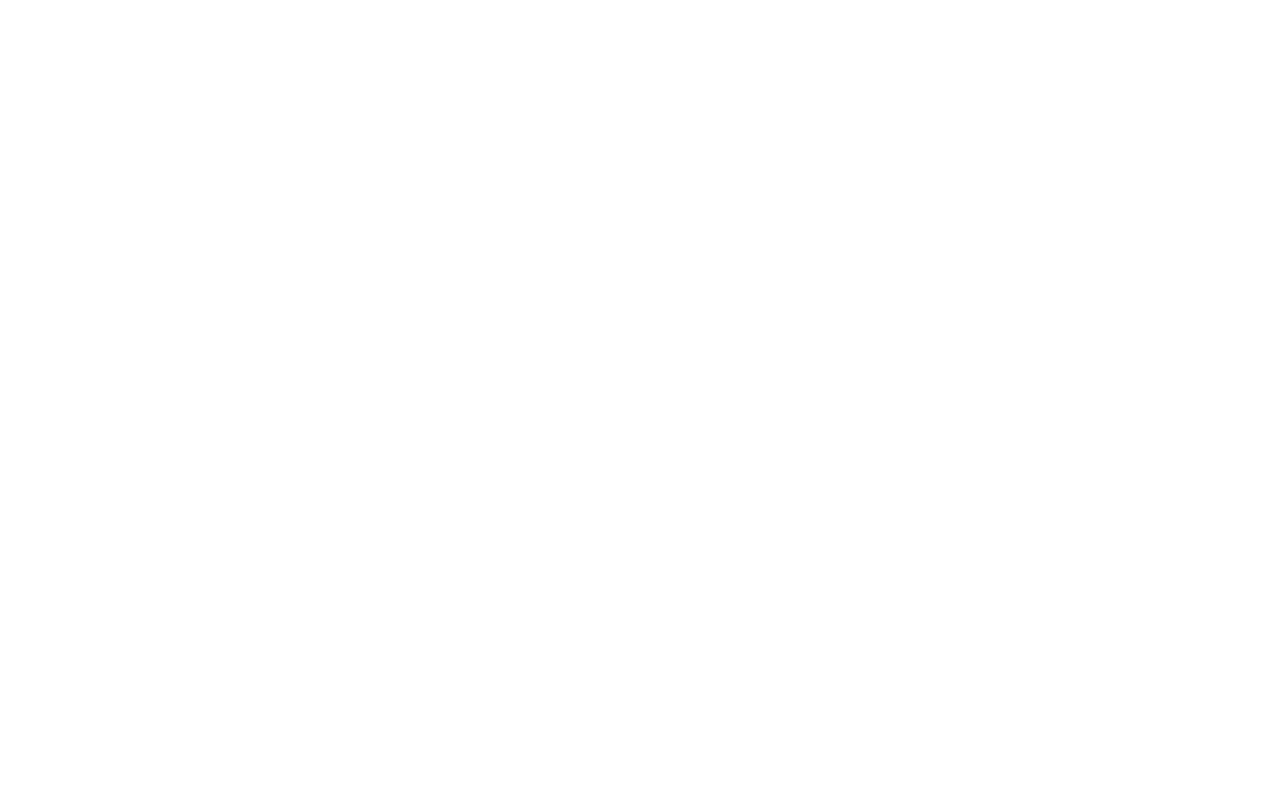
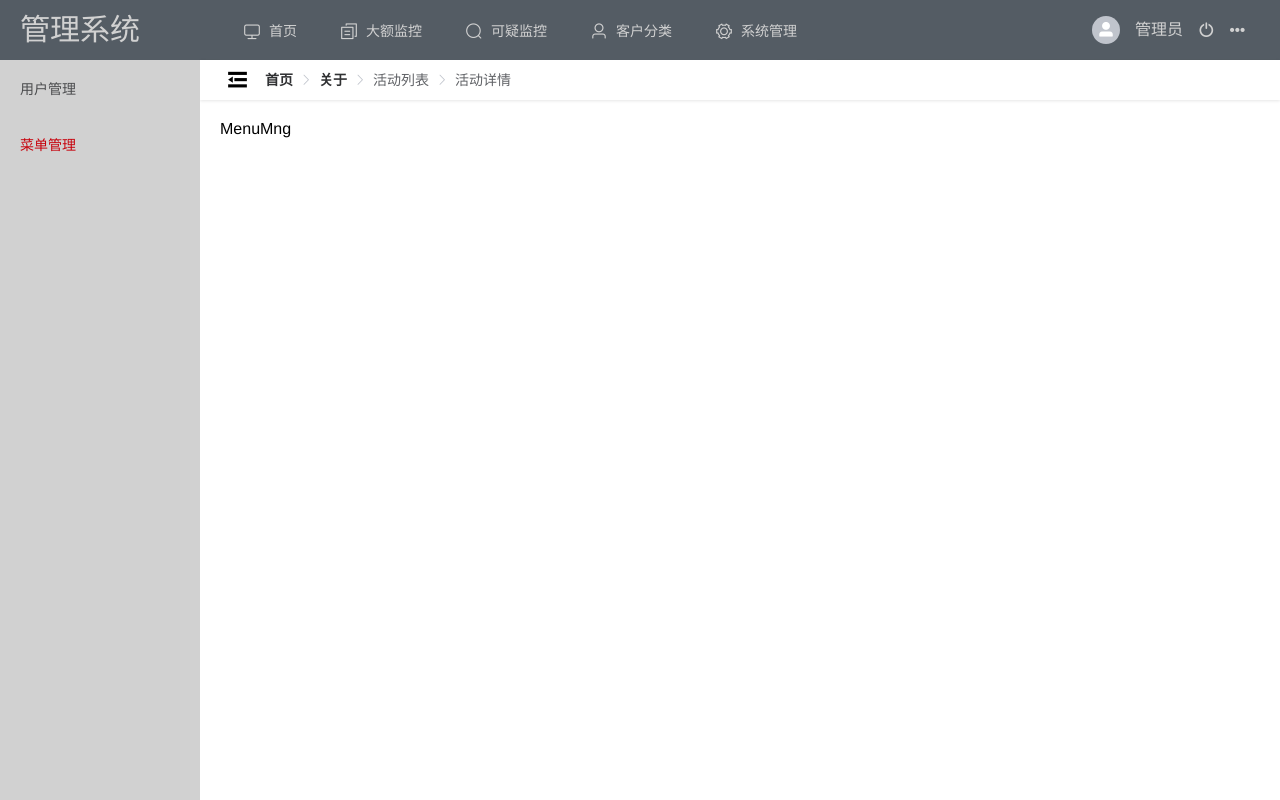
Before and after one commit to MokaiLee/cool-house, a Vue app: page /#/sys/menu_mng in a window 1280 px wide. Built offline with nearby package versions, Linux system fonts and the light colour scheme.

Commit message:
菜单数据渲染、route联动高亮

```diff
--- a/src/components/Aside.vue
+++ b/src/components/Aside.vue
@@ -1,7 +1,7 @@
 <template>
   <div>
     <el-menu
-            default-active="2"
+            :default-active="currentActive"
             class="el-menu-vertical-demo"
             @open="handleOpen"
             @close="handleClose"
@@ -27,7 +27,19 @@
     },
     data() {
       return {
-        menuData: []
+
+      }
+    },
+    computed: {
+      menuData() {
+        return this.$store.state.menus.filter(menu => {
+          return menu.url === '/' + this.$route.path.match(/\/(\S*)\//)[1]
+        })[0].children
+      },
+      currentActive() {
+        return this.menuData.filter(menu => {
+          return menu.url === this.$route.path
+        })[0].id
       }
     },
     methods: {
--- a/src/components/Header.vue
+++ b/src/components/Header.vue
@@ -4,6 +4,7 @@
       <span>{{title}}</span>
     </div>
     <el-menu
+            router
             :default-active="activeIndex2"
             class="el-menu-demo"
             mode="horizontal"
@@ -11,35 +12,23 @@
             background-color="#545c64"
             text-color="#d1d1d1"
             active-text-color="#c7000b">
-      <el-menu-item index="1">
+      <el-menu-item index="I01" route="/home">
         <i class="el-icon-monitor h-menu-icon"></i>
         <span>首页</span>
       </el-menu-item>
-      <el-menu-item index="2">
+      <el-menu-item index="M02" route="/large">
         <i class="el-icon-document-copy h-menu-icon"></i>
         <span>大额监控</span>
       </el-menu-item>
-      <el-menu-item index="3">
+      <el-menu-item index="M03" route="/suspicious">
         <i class="el-icon-search h-menu-icon"></i>
         <span>可疑监控</span>
       </el-menu-item>
-      <el-menu-item index="4">
+      <el-menu-item index="M04" route="/classify">
         <i class="el-icon-user h-menu-icon"></i>
-        <span>客户风险分类</span>
+        <span>客户分类</span>
       </el-menu-item>
-      <el-submenu index="6">
-        <template slot="title">智能模型训练平台</template>
-        <el-menu-item index="6-1">选项1</el-menu-item>
-        <el-menu-item index="6-2">选项2</el-menu-item>
-        <el-menu-item index="6-3">选项3</el-menu-item>
-        <el-submenu index="6-4">
-          <template slot="title">选项4</template>
-          <el-menu-item index="6-4-1">选项1</el-menu-item>
-          <el-menu-item index="6-4-2">选项2</el-menu-item>
-          <el-menu-item index="6-4-3">选项3</el-menu-item>
-        </el-submenu>
-      </el-submenu>
-      <el-menu-item index="5">
+      <el-menu-item index="M05" route="/sys">
         <i class="el-icon-setting h-menu-icon"></i>
         <span>系统管理</span>
       </el-menu-item>
--- a/src/components/MenuItem.vue
+++ b/src/components/MenuItem.vue
@@ -2,13 +2,13 @@
   <el-submenu v-if="data.children && data.children.length > 0" :index="data.id">
     <template slot="title">
       <i v-if="data.icon" :class="'el-icon-' + data.icon"></i>
-      <span>{{data.label}}</span>
+      <span>{{data.name}}</span>
     </template>
     <menu-item v-for="child in data.children" :data="child" :key="child.id"></menu-item>
   </el-submenu>
   <el-menu-item v-else :index="data.id" :route="data.url">
     <i v-if="data.icon" :class="'el-icon-' + data.icon"></i>
-    <span>{{data.label}}</span>
+    <span>{{data.name}}</span>
   </el-menu-item>
 </template>
 
--- a/src/store/index.js
+++ b/src/store/index.js
@@ -5,80 +5,106 @@
 
 export default new Vuex.Store({
   state: {
-    asideMenu: [
+    menus: [
       {
-        id: '1',
-        name: '导航一',
-        label: '导航一',
-        icon: 'location',
+        id: 'I01',
+        name: '首页',
+        url: '/home',
+        meta: {
+          index: true,
+          icon: ''
+        }
+      },
+      {
+        id: 'M02',
+        name: '大额监控',
+        url: '/large',
+        meta: {
+          icon: ''
+        },
         children: [
           {
-            id: '1-1',
-            name: '选项1-1',
-            label: '选项1-1',
-            icon: '',
-            url: '/about',
-            children: []
+            id: 'M0201',
+            name: '大额查询',
+            url: '/large/query',
+            meta: {
+              icon: ''
+            },
           },
           {
-            id: '1-2',
-            name: '选项1-2',
-            label: '选项1-2',
-            icon: '',
-            url: '/',
+            id: 'M0202',
+            name: '大额新增',
+            url: '/large/add',
+            meta: {
+              icon: ''
+            },
           },
-          {
-            id: '1-4',
-            name: '导航二',
-            label: '导航二',
-            icon: '',
-            children: [
-              {
-                id: '1-4-1',
-                name: '选项1-4-1',
-                label: '选项1-4-1',
-                icon: '',
-                children: [
-                  {
-                    id: '1-4-1-1',
-                    name: '选项1-4-1-1',
-                    label: '选项1-4-1-1',
-                    icon: '',
-                    url: '/about',
-                  }
-                ]
-              }
-            ]
-          }
         ]
       },
       {
-        id: '2',
-        name: '选项2',
-        label: '选项2',
-        icon: '',
-        url: '/layout/module/about',
+        id: 'M03',
+        name: '可疑监控',
+        url: '/suspicious',
+        meta: {
+          icon: ''
+        },
+        children: [
+          {
+            id: 'M0301',
+            name: '可疑查询',
+            url: '/suspicious/query',
+            meta: {
+              icon: ''
+            },
+          },
+          {
+            id: 'M0302',
+            name: '可疑审核',
+            url: '/suspicious/audit',
+            meta: {
+              icon: ''
+            },
+          },
+        ]
       },
       {
-        id: '3',
-        name: '选项3',
-        label: '选项3',
-        icon: '',
-        url: '/layout/module/user_mng',
+        id: 'M04',
+        name: '客户分类',
+        url: '/classify',
+        meta: {
+          icon: ''
+        },
+        children: []
       },
       {
-        id: '4',
-        name: '选项4',
-        label: '选项4',
-        icon: '',
-        url: '/layout/module/menu_mng',
+        id: 'M05',
+        name: '系统管理',
+        url: '/sys',
+        meta: {
+          icon: ''
+        },
+        children: [
+          {
+            id: 'M0501',
+            name: '用户管理',
+            url: '/sys/user_mng',
+            meta: {
+              icon: ''
+            },
+          },
+          {
+            id: 'M0502',
+            name: '菜单管理',
+            url: '/sys/menu_mng',
+            meta: {
+              icon: ''
+            },
+          },
+        ]
       },
-    ]
+    ],
   },
-  mutations: {
-  },
-  actions: {
-  },
-  modules: {
-  }
+  mutations: {},
+  actions: {},
+  modules: {}
 })
--- a/src/styles/transition.scss
+++ b/src/styles/transition.scss
@@ -1,6 +1,6 @@
 //globl transition css
 
-  /*fade*/
+/*fade*/
 .fade-enter-active,
 .fade-leave-active {
   transition: opacity 0.28s;
@@ -11,7 +11,7 @@
   opacity: 0;
 }
 
-/*fade*/
+/*breadcrumb*/
 .breadcrumb-enter-active,
 .breadcrumb-leave-active {
   transition: all .5s;
--- a/src/views/Layout.vue
+++ b/src/views/Layout.vue
@@ -3,18 +3,54 @@
     <el-header class="app-header">
       <Header title="管理系统"/>
     </el-header>
-    <router-view></router-view>
+    <transition v-if="$route.path === '/home'" name="fade" mode="out-in">
+      <router-view></router-view>
+    </transition>
+    <transition v-else name="fade" mode="out-in">
+      <el-container>
+        <el-aside class="app-aside" :width="asideWidth">
+          <Aside :is-collapse="isCollapse"></Aside>
+        </el-aside>
+        <el-container>
+          <el-header class="app-breadcrumb" height="40px">
+            <div class="app-collapse" @click="isCollapse = !isCollapse">
+              <i :class="[isCollapse ? 'el-icon-s-unfold' : 'el-icon-s-fold']"></i>
+            </div>
+            <Breadcrumb></Breadcrumb>
+          </el-header>
+          <el-main>
+            <transition name="fade" mode="out-in">
+              <router-view></router-view>
+            </transition>
+          </el-main>
+        </el-container>
+      </el-container>
+    </transition>
   </el-container>
 </template>
 
 <script>
   import Header from "../components/Header";
+  import Aside from "../components/Aside";
+  import Breadcrumb from "../components/Breadcrumb";
 
   export default {
     name: "Layout",
     components: {
-      Header
-    }
+      Header,
+      Aside,
+      Breadcrumb
+    },
+    data() {
+      return {
+        isCollapse: false
+      }
+    },
+    computed: {
+      asideWidth() {
+        return this.isCollapse ? '64px' : '200px'
+      }
+    },
   }
 </script>
 
@@ -22,4 +58,28 @@
   .app-header {
     background-color: #545c64;
   }
+
+  .app-aside {
+    transition: width 0.28s;
+    background-color: #d1d1d1;
+  }
+
+  .app-breadcrumb {
+    background-color: #fff;
+    box-shadow: 0 1px 3px 0 rgba(0, 0, 0, 0.1);
+    display: flex
+  }
+
+  .app-collapse {
+    margin-right: 10px;
+    width: 35px;
+    line-height: 40px;
+    text-align: center;
+    font-size: 25px;
+  }
+
+  .app-collapse:hover {
+    background-color: #f1f1f1;
+    cursor: pointer;
+  }
 </style>
--- a/src/views/Module.vue
+++ /dev/null
@@ -1,70 +0,0 @@
-<template>
-  <el-container>
-    <el-aside class="app-aside" :width="asideWidth">
-      <Aside :is-collapse="isCollapse"></Aside>
-    </el-aside>
-    <el-container>
-      <el-header class="app-breadcrumb" height="40px">
-        <div class="app-collapse" @click="isCollapse = !isCollapse">
-          <i :class="[isCollapse ? 'el-icon-s-unfold' : 'el-icon-s-fold']"></i>
-        </div>
-        <Breadcrumb></Breadcrumb>
-      </el-header>
-      <el-main>
-        <transition name="fade" mode="out-in">
-          <router-view></router-view>
-        </transition>
-      </el-main>
-    </el-container>
-  </el-container>
-</template>
-
-<script>
-  import Aside from "../components/Aside";
-  import Breadcrumb from "../components/Breadcrumb";
-
-  export default {
-    name: "Module",
-    components: {
-      Aside,
-      Breadcrumb
-    },
-    data() {
-      return {
-        isCollapse: false
-      }
-    },
-    computed: {
-      asideWidth() {
-        return this.isCollapse ? '64px' : '200px'
-      }
-    },
-    methods: {}
-  }
-</script>
-
-<style scoped>
-  .app-aside {
-    transition: width 0.28s;
-    background-color: #d1d1d1;
-  }
-
-  .app-breadcrumb {
-    background-color: #fff;
-    box-shadow: 0 1px 3px 0 rgba(0, 0, 0, 0.1);
-    display: flex
-  }
-
-  .app-collapse {
-    margin-right: 10px;
-    width: 35px;
-    line-height: 40px;
-    text-align: center;
-    font-size: 25px;
-  }
-
-  .app-collapse:hover {
-    background-color: #f1f1f1;
-    cursor: pointer;
-  }
-</style>
--- a/src/views/Home.vue
+++ b/src/views/modules/Home.vue
@@ -1,6 +1,6 @@
 <template>
   <el-main class="home">
-    <img alt="Vue logo" src="../assets/logo.png">
+    <img alt="Vue logo" src="../../assets/logo.png">
     <HelloWorld msg="Welcome to Your Vue.js App"/>
   </el-main>
 </template>
```
Also changed, not shown: src/router/index.js (+51 -28 lines).
